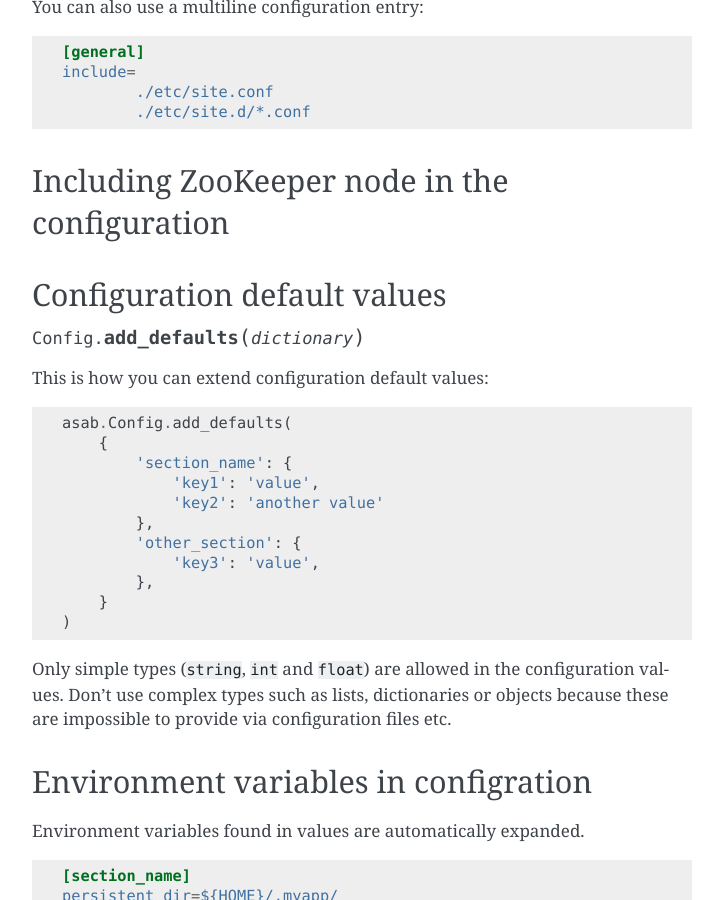
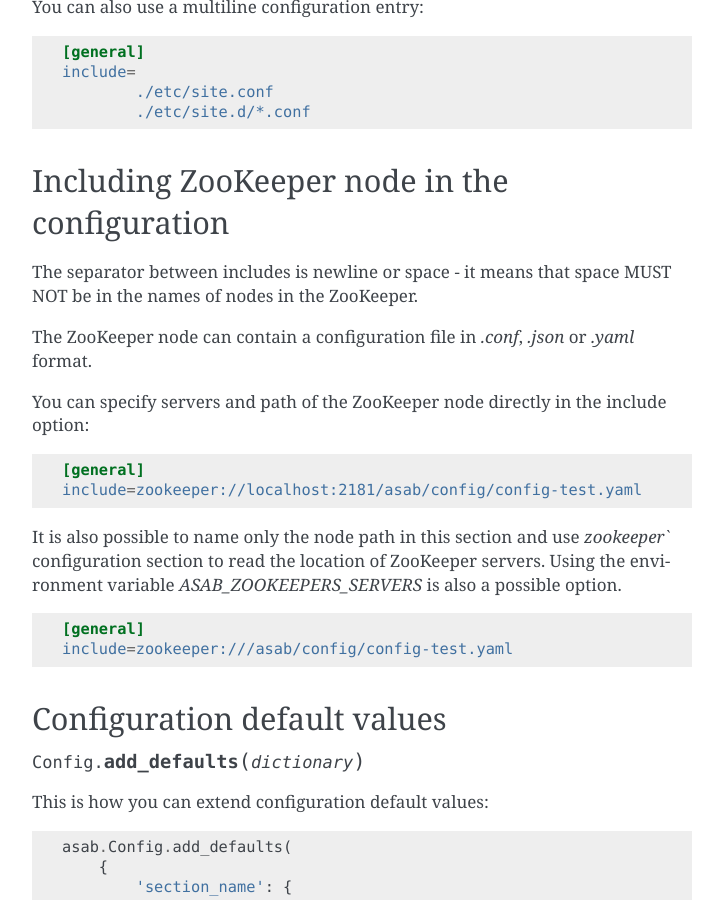
Before and after one commit to TeskaLabs/asab, a Sphinx documentation site: the page built from doc/asab/config.rst, in a window 1280 px wide and 900 px high, scrolled down 1769 px. Shown: the whole window, without its empty margins (388-1111 px from the left). Built offline with Sphinx 7.4.7, drawn with Linux system fonts in a browser that asks for light colours.

Commit message:
Including ZooKeeper node in the configuration

```diff
--- a/doc/asab/config.rst
+++ b/doc/asab/config.rst
@@ -107,6 +107,23 @@
 Including ZooKeeper node in the configuration
 ---------------------------------------------
 
+The separator between includes is newline or space - it means that space MUST NOT be in the names of nodes in the ZooKeeper.
+
+The ZooKeeper node can contain a configuration file in `.conf`, `.json` or `.yaml` format.
+
+You can specify servers and path of the ZooKeeper node directly in the include option:
+
+.. code:: ini
+
+	[general]
+	include=zookeeper://localhost:2181/asab/config/config-test.yaml
+
+It is also possible to name only the node path in this section and use `zookeeper`` configuration section to read the location of ZooKeeper servers. Using the environment variable `ASAB_ZOOKEEPERS_SERVERS` is also a possible option.
+
+.. code:: ini
+
+	[general]
+	include=zookeeper:///asab/config/config-test.yaml
 
 
 Configuration default values
```
